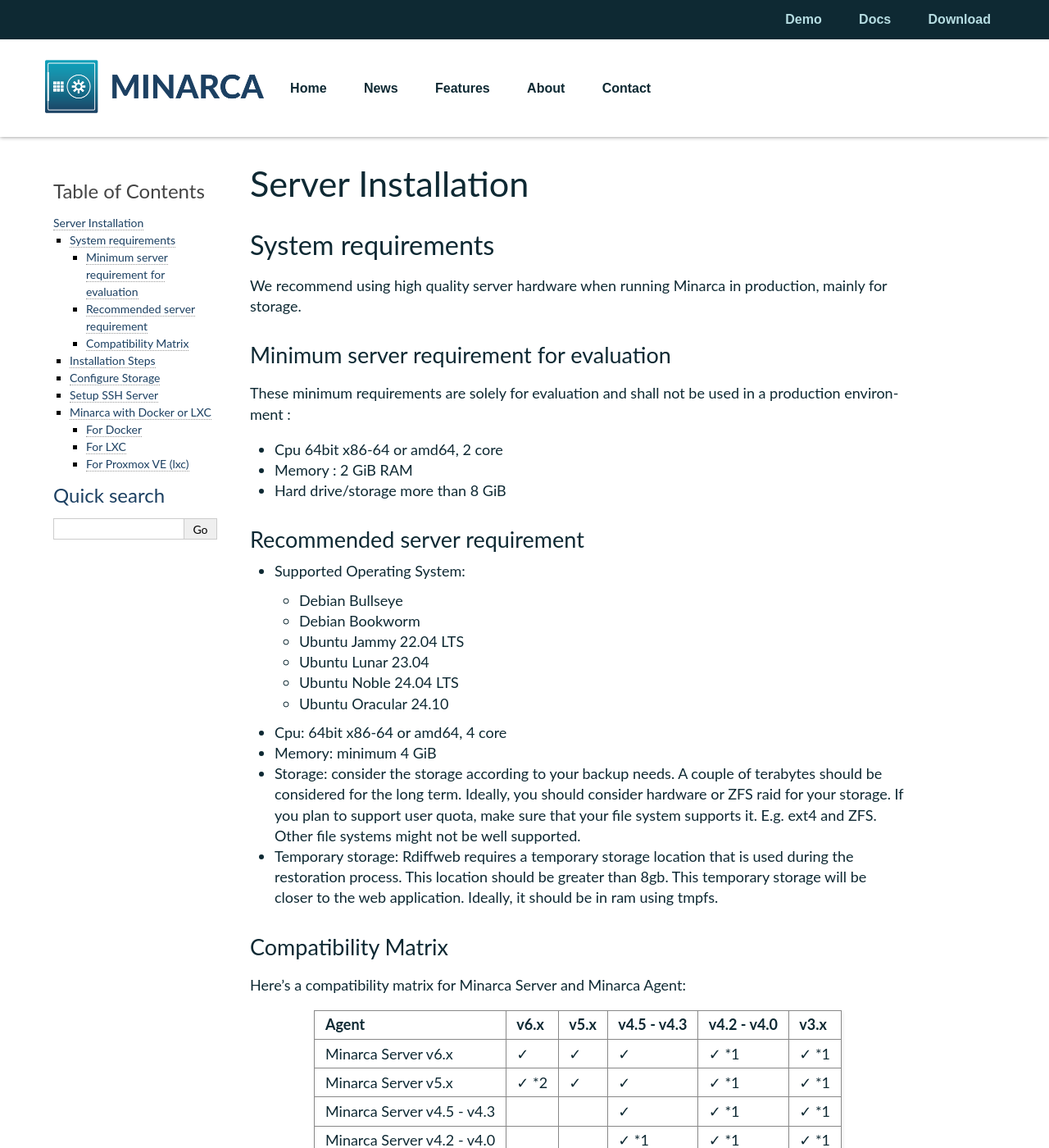
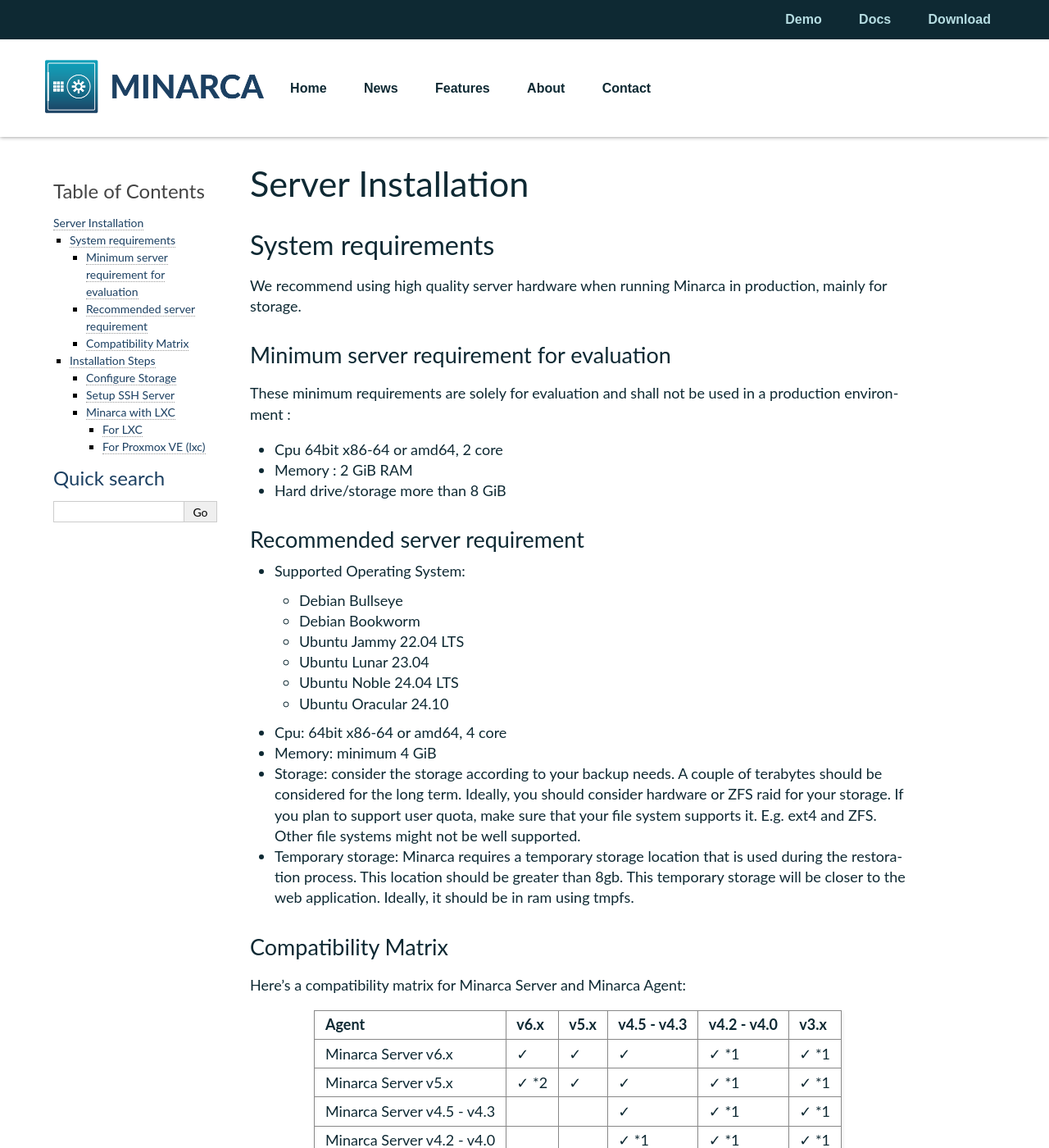
Before and after one commit to ikus060/minarca, a Sphinx documentation site: the page built from doc/installation.md, in a window 1280 px wide and 1400 px high. Shown: the whole window at 82% size. Built offline with Sphinx 7.4.7, drawn with Linux system fonts in a browser that asks for light colours; some of the changed text lies outside the part shown.

Commit message:
wip docker

```diff
--- a/doc/installation.md
+++ b/doc/installation.md
@@ -24,7 +24,7 @@
 * Cpu: 64bit x86-64 or amd64, 4 core
 * Memory: minimum 4 GiB
 * Storage: consider the storage according to your backup needs. A couple of terabytes should be considered for the long term. Ideally, you should consider hardware or ZFS raid for your storage. If you plan to support user quota, make sure that your file system supports it. E.g. ext4 and ZFS. Other file systems might not be well supported.
-* Temporary storage: Rdiffweb requires a temporary storage location that is used during the restoration process. This location should be greater than 8gb. This temporary storage will be closer to the web application. Ideally, it should be in ram using tmpfs.
+* Temporary storage: Minarca requires a temporary storage location that is used during the restoration process. This location should be greater than 8gb. This temporary storage will be closer to the web application. Ideally, it should be in ram using tmpfs.
 
 ### Compatibility Matrix
 
@@ -69,13 +69,13 @@
     * username: admin
     * password: admin123
 
-## Configure Storage
+### Configure Storage
 
 As an additional steps to the installation, you may want to change the location used to store the backups. By default, this location is `/backups/` and may be changed to an alternate location.
 
 [Read how to configure Minarca storage](configuration-storage)
 
-## Setup SSH Server
+### Setup SSH Server
 
 On a fresh Debian installation, Minarca is working fine with the default SSH server
 configuration (etc/ssh/sshd_config), but if you have enforce some configuration in your SSH
@@ -91,7 +91,7 @@
             AllowTcpForwarding no
             PermitTTY no
 
-## Minarca with Docker or LXC
+### Minarca with LXC
 
 When installing Minarca into a dedicated server or a virtual machine, the
 process is seamless. If you are installing Minarca in a container like
@@ -110,19 +110,13 @@
 in a container, it's not enough because this feature might be disabled by your container
 orchestration like Docker or LXC.
 
-### For Docker
-
-The container needs to be started with `privileged`:
-
-    docker run -privileged
-
-### For LXC
+#### For LXC
 
 The container need to be started with `security.nesting`:
 
     lxc launch ubuntu nestc1 -c security.nesting=true
 
-### For Proxmox VE (lxc)
+#### For Proxmox VE (lxc)
 
 The container must be configured with feature `nesting=1`.
 
```
Also changed, not shown: doc/configuration.md (+1 -1 lines), doc/introduction.md (+2 -8 lines).
